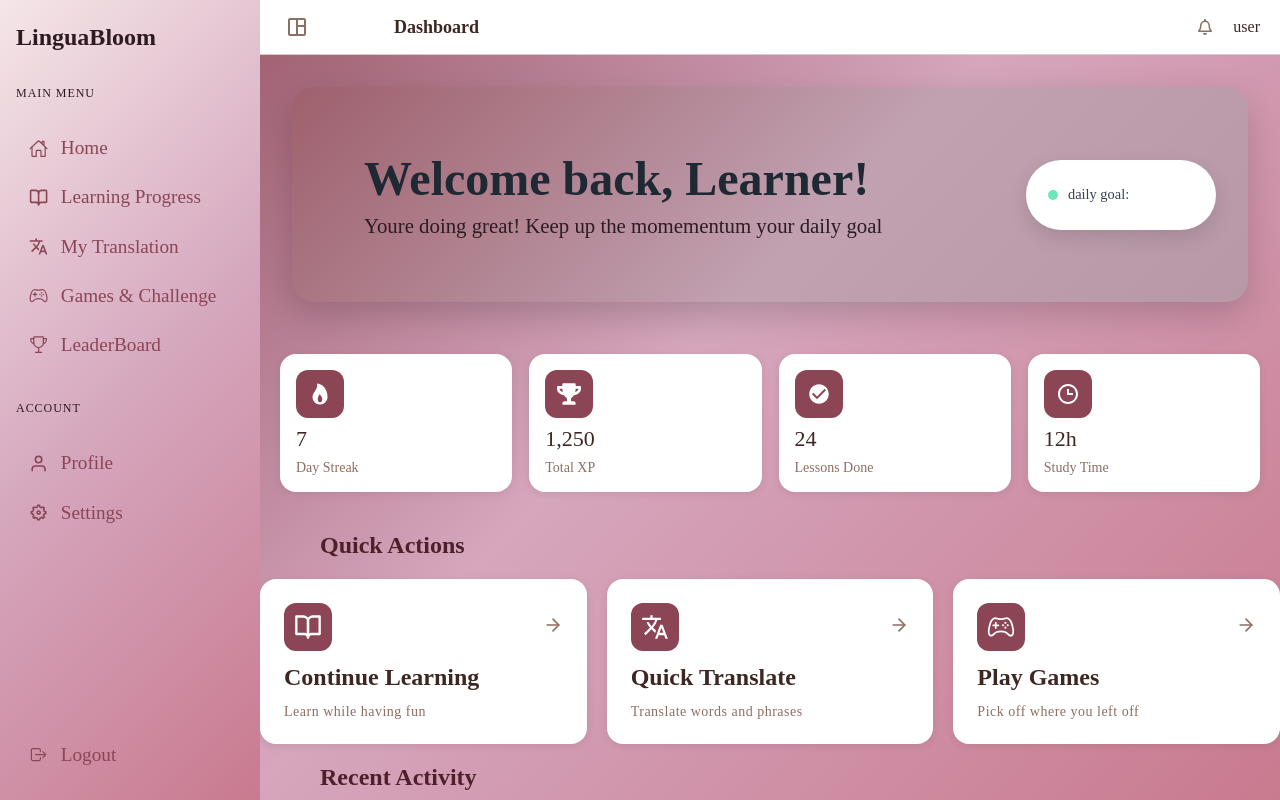
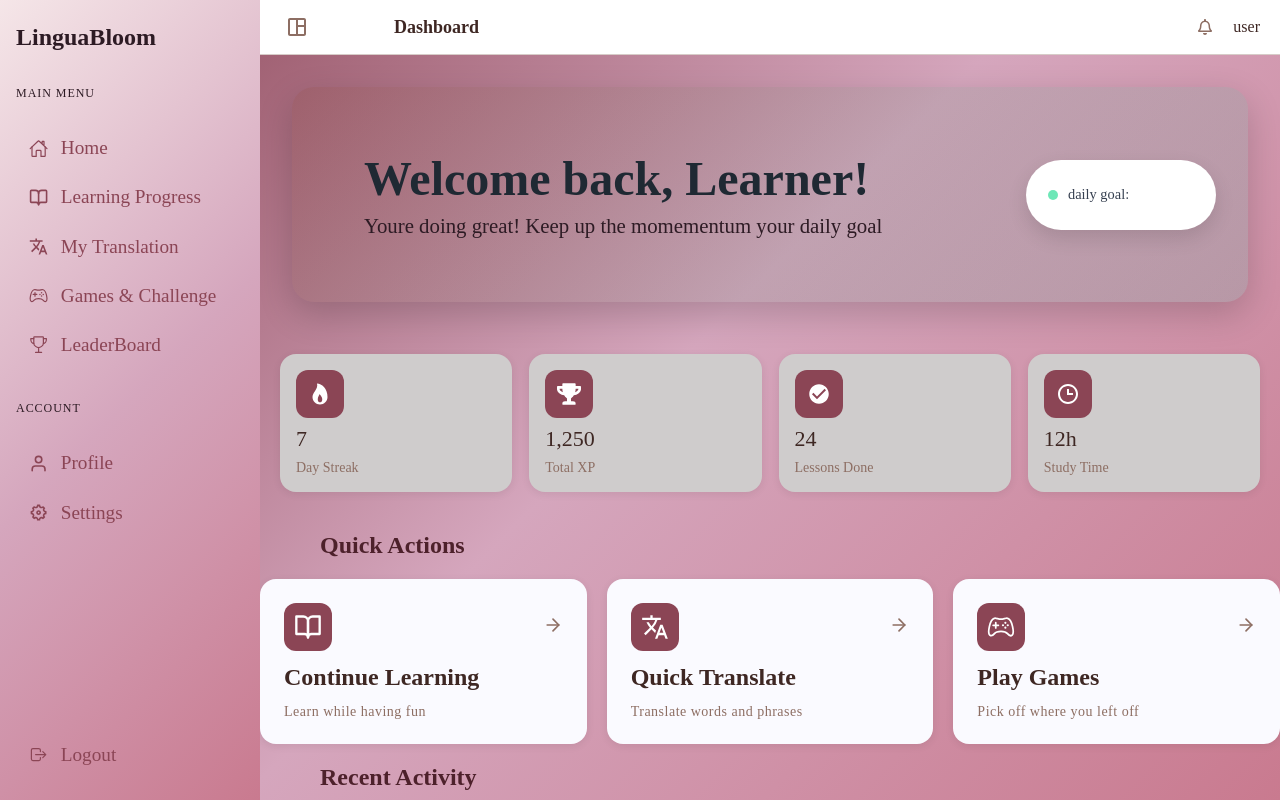
Before and after one commit to Gevans4352/Lingua-cute, a React (Vite) app in the folder lingua cute/: page /Dashboard in a window 1280 px wide. Shown: the top 800 px of the page. Built offline with nearby package versions, Linux system fonts and the light colour scheme.

Commit message:
worked on styling

```diff
--- a/lingua cute/src/Components/QuickActions/QuickActions.scss
+++ b/lingua cute/src/Components/QuickActions/QuickActions.scss
@@ -25,7 +25,7 @@ body,
   flex: 1;
   min-width: 280px;
   max-width: 350px;
-  background: #FFFFFF;
+  background: #fafaff;
   border-radius: 16px;
   padding: 24px;
   display: flex;
--- a/lingua cute/src/Components/Streaks/Streaks.scss
+++ b/lingua cute/src/Components/Streaks/Streaks.scss
@@ -20,7 +20,7 @@ body,
 }
 
 .stat-card {
-  background: #FFFFFF;
+  background: #cfcccc;
   border-radius: 16px;
   padding: 16px;
   display: flex;
```
